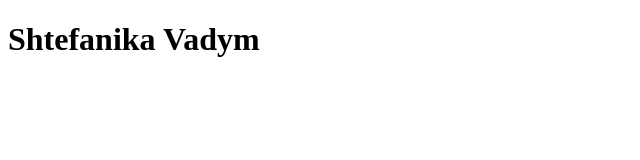
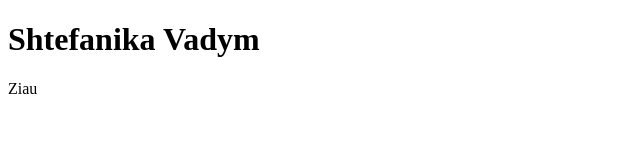
Before and after one commit to training26-creator/git-avansat, a plain HTML site: page shtefanika-vadym.html in a window 1280 px wide. Shown: the full height of the page, 0-640 px from the left. Drawn offline with Linux system fonts and the light colour scheme.

Commit message:
am adaugat un div

```diff
--- a/shtefanika-vadym.html
+++ b/shtefanika-vadym.html
@@ -7,5 +7,6 @@
 </head>
 <body>
     <h1>Shtefanika Vadym</h1>
+    <div>Ziau</div>
 </body>
 </html>
```
